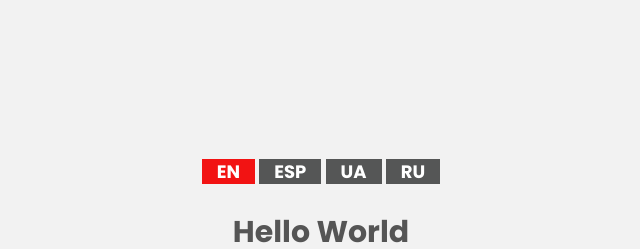
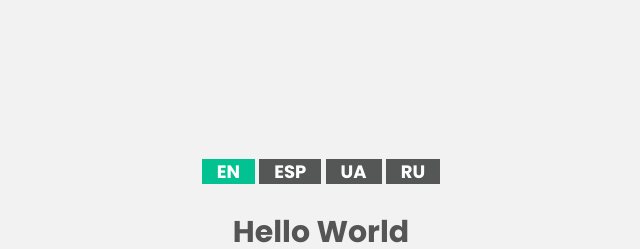
Before and after one commit to ViktorMalkin/Change-Language-Web-Page-using-JavaScript, a plain HTML site: page index.html in a window 1280 px wide. Shown: the top 249 px of the page, without its empty margins (319-959 px from the left). Drawn offline with Linux system fonts and the light colour scheme.

Commit message:
Update style.css

```diff
--- a/css/style.css
+++ b/css/style.css
@@ -36,7 +36,7 @@ a {
 }
 
 a.active {
-	background: #f21313;
+	background: #03c292;
 }
 
 .content {
```
